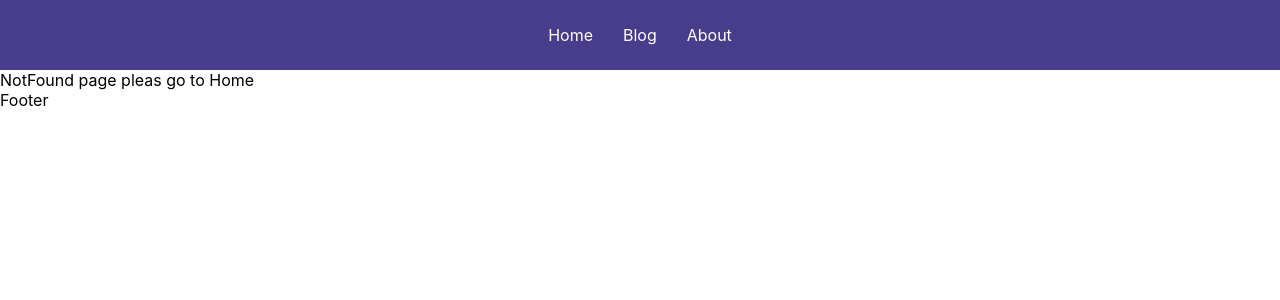
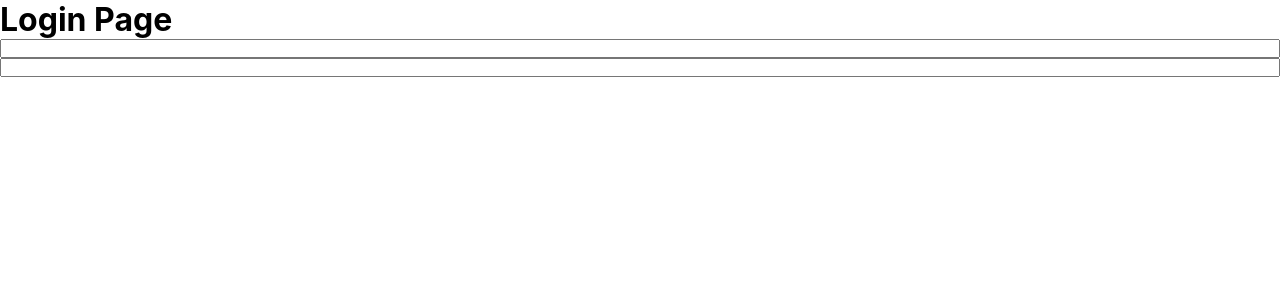
Before and after one commit to groone38/privat-auth, a React (Create React App) app: page /login in a window 1280 px wide. Shown: the top 300 px of the page. Built offline with nearby package versions, Linux system fonts and the light colour scheme.

Commit message:
change concept

```diff
--- a/package.json
+++ b/package.json
@@ -3,6 +3,7 @@
   "version": "0.1.0",
   "private": true,
   "dependencies": {
+    "@reduxjs/toolkit": "^1.9.5",
     "@testing-library/jest-dom": "^5.14.1",
     "@testing-library/react": "^13.0.0",
     "@testing-library/user-event": "^13.2.1",
@@ -12,6 +13,7 @@
     "@types/react-dom": "^18.0.0",
     "react": "^18.2.0",
     "react-dom": "^18.2.0",
+    "react-redux": "^8.1.1",
     "react-scripts": "5.0.1",
     "sass": "^1.63.6",
     "typescript": "^4.4.2",
--- a/src/App.tsx
+++ b/src/App.tsx
@@ -6,21 +6,41 @@ import NotFound from "./pages/NotFound";
 import Blog from "./pages/Blog";
 import About from "./pages/About";
 import Layout from "./components/Layout";
-import SinglePage from "./pages/SinglePage";
+import Login from "./pages/Login/Login";
+import PrivateRoute from "./hoc/PrivateRoute";
+import { AuthProvider } from "./hoc/AuthProvider";
 
 function App() {
   return (
-    <div className="App">
+    <AuthProvider>
       <Routes>
-        <Route path="/" element={<Layout />}>
+        <Route element={<PrivateRoute />}>
+          <Route path="/" element={<Layout />}>
+            <Route index element={<Home />} />
+            <Route path="about" element={<About />} />
+            <Route path="blog" element={<Blog />} />
+          </Route>
+        </Route>
+        <Route path="login" element={<Login />} />
+        <Route path="*" element={<NotFound />} />
+        {/* <Route path="/" element={<Layout />}>
           <Route index element={<Home />} />
           <Route path="about" element={<About />} />
           <Route path="blog" element={<Blog />} />
           <Route path="blog/:id" element={<SinglePage />} />
+          <Route
+            path="blog/new"
+            element={
+              <RequireAuth>
+                <CreatePost />
+              </RequireAuth>
+            }
+          />
+          <Route path="login" element={<Login />} />
           <Route path="*" element={<NotFound />} />
-        </Route>
+        </Route> */}
       </Routes>
-    </div>
+    </AuthProvider>
   );
 }
 
--- /dev/null
+++ b/src/hoc/AuthProvider.tsx
@@ -0,0 +1,25 @@
+import React, { createContext, useState } from "react";
+
+type Props = {
+  children: any;
+};
+
+export const AuthContext: any = createContext(null);
+
+export const AuthProvider = ({ children }: Props) => {
+  const [user, setUser] = useState(null);
+
+  const singin = (user: any, cb: any) => {
+    setUser(user);
+    cb();
+  };
+
+  const singout = (cb: any) => {
+    setUser(null);
+    cb();
+  };
+
+  const value = { user, singin, singout };
+
+  return <AuthContext.Provider value={value}>{children}</AuthContext.Provider>;
+};
--- /dev/null
+++ b/src/hoc/PrivateRoute.tsx
@@ -0,0 +1,18 @@
+import React from "react";
+import { Navigate, Outlet, Route, useLocation } from "react-router-dom";
+
+type Props = {
+  children: any;
+};
+
+const PrivateRoute = () => {
+  const location = useLocation();
+  const auth = false;
+
+  if (!auth) {
+    return <Navigate to={"/login"} state={{ from: location }} />;
+  }
+  return <Outlet />;
+};
+
+export default PrivateRoute;
--- /dev/null
+++ b/src/pages/Login/Login.module.scss
@@ -0,0 +1,4 @@
+.form {
+  display: flex;
+  flex-direction: column;
+}
--- /dev/null
+++ b/src/pages/Login/Login.tsx
@@ -0,0 +1,20 @@
+import React from "react";
+import { useLocation, useNavigate } from "react-router-dom";
+import style from "./Login.module.scss";
+
+type Props = {};
+
+const Login = (props: Props) => {
+  const navigate = useNavigate();
+  const location = useLocation();
+
+  return (
+    <form className={style.form}>
+      <h1>Login Page</h1>
+      <input type="text" />
+      <input type="text" />
+    </form>
+  );
+};
+
+export default Login;
--- a/src/pages/SinglePage.tsx
+++ b/src/pages/SinglePage.tsx
@@ -1,5 +1,5 @@
 import React from "react";
-import { useNavigate, useParams } from "react-router-dom";
+import { Link, useNavigate, useParams } from "react-router-dom";
 
 type Props = {};
 
@@ -9,6 +9,9 @@ const SinglePage = (props: Props) => {
   const goBack = () => navigate(-1);
   return (
     <div>
+      <Link to={"/blog/new"} style={{ color: "black" }}>
+        Add blog
+      </Link>
       {id}
       <button onClick={goBack}>Back</button>
     </div>
```
Also changed, not shown: src/pages/CreatePost.tsx (added, +9 -0 lines), 1 other file (tests, documents, lock files or other folders).
